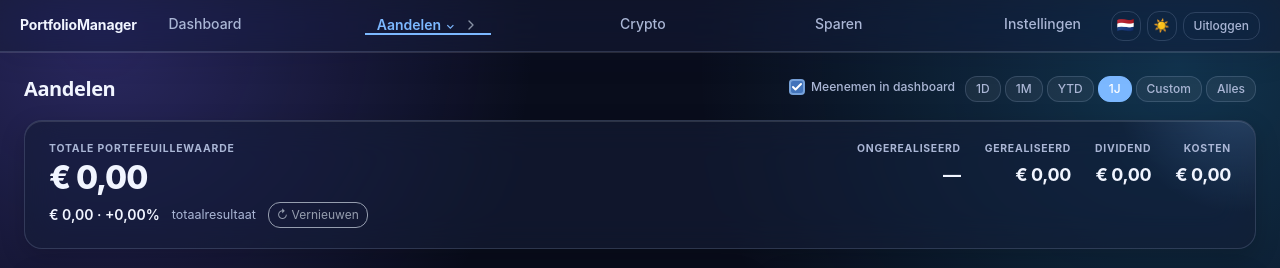
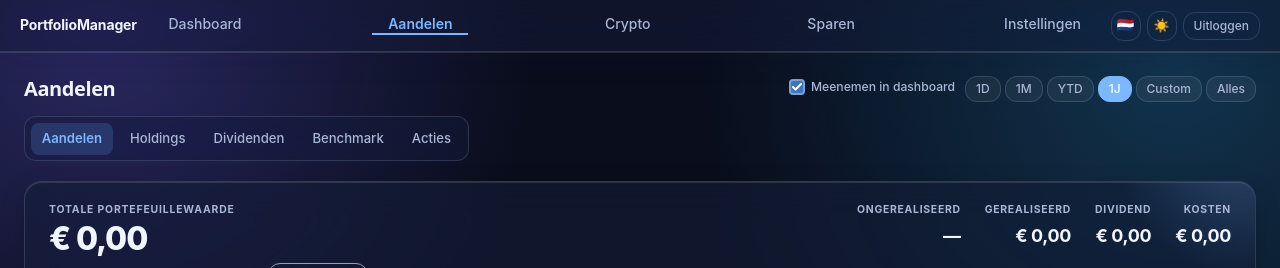
Before and after one commit to Sharpe-nl/PortfolioManager, a FastAPI app: page /stocks in a window 1280 px wide. Shown: the top 268 px of the page. Run offline with FastAPI, Linux system fonts and the light colour scheme; the visitor is signed in with stand-in values (Sample User, id 1); data comes from the database, SQL or seed files in the repository; data that the repository does not hold is empty; parts of the project's set-up code (start-up, migrations or seed data) failed here and were passed over.

Commit message:
refactor: move stock navigation to dashboard

```diff
--- a/app/static/style.css
+++ b/app/static/style.css
@@ -1560,6 +1560,34 @@ option {
   font-weight: 600;
 }
 
+/* ── Stock dashboard navigation ────────────────────────────────────────── */
+.stock-section-nav {
+  display: flex;
+  flex-wrap: wrap;
+  gap: .35rem;
+  width: fit-content;
+  max-width: 100%;
+  margin: -.25rem 0 1.25rem;
+  padding: .35rem;
+  border: 1px solid var(--border);
+  border-radius: var(--radius-sm);
+  background: color-mix(in srgb, var(--surface) 76%, transparent);
+  -webkit-backdrop-filter: blur(16px) saturate(140%);
+  backdrop-filter: blur(16px) saturate(140%);
+}
+
+.stock-section-nav a {
+  padding: .34rem .7rem;
+  border-radius: .5rem;
+  color: var(--text-muted) !important;
+  font-size: .82rem;
+  font-weight: 500;
+  text-decoration: none !important;
+}
+
+.stock-section-nav a:hover { background: var(--surface-2); color: var(--text) !important; }
+.stock-section-nav a.active { background: var(--primary-bg); color: var(--primary) !important; font-weight: 600; }
+
 /* ── Type badges (actions table) ─────────────────────────────────────────── */
 .type-badge {
   display: inline-block;
--- a/app/templates/base.html
+++ b/app/templates/base.html
@@ -26,16 +26,7 @@
     </a>
     <nav class="topnav-links" aria-label="{{ t(request, 'nav.aria') }}">
       <a href="/" class="{% if request.url.path == '/' %}active{% endif %}">{{ t(request, 'nav.dashboard') }}</a>
-      <details class="topnav-dropdown {% if stocks_active %}active{% endif %}">
-        <summary><a href="/stocks" onclick="event.stopPropagation()">{{ t(request, 'nav.stocks') }}</a> <span aria-hidden="true">⌄</span></summary>
-        <div class="topnav-dropdown-menu">
-          <a href="/stocks" class="{% if request.url.path.startswith('/stocks') %}active{% endif %}">{{ t(request, 'nav.stocks') }}</a>
-          <a href="/holdings" class="{% if request.url.path.startswith('/holdings') or request.url.path.startswith('/instrument') %}active{% endif %}">{{ t(request, 'nav.holdings') }}</a>
-          <a href="/dividends" class="{% if request.url.path.startswith('/dividends') %}active{% endif %}">{{ t(request, 'nav.dividends') }}</a>
-          <a href="/benchmark" class="{% if request.url.path.startswith('/benchmark') %}active{% endif %}">{{ t(request, 'nav.benchmark') }}</a>
-          <a href="/actions" class="{% if request.url.path.startswith('/actions') %}active{% endif %}">{{ t(request, 'nav.actions') }}</a>
-        </div>
-      </details>
+      <a href="/stocks" class="{% if stocks_active %}active{% endif %}">{{ t(request, 'nav.stocks') }}</a>
       <a href="/crypto" class="{% if request.url.path.startswith('/crypto') %}active{% endif %}">{{ t(request, 'nav.crypto') }}</a>
       <a href="/savings" class="{% if request.url.path.startswith('/savings') %}active{% endif %}">{{ t(request, 'nav.savings') }}</a>
       <a href="/settings" class="{% if request.url.path.startswith('/settings') or request.url.path.startswith('/accounts') or request.url.path.startswith('/import') %}active{% endif %}">{{ t(request, 'nav.settings') }}</a>
@@ -71,16 +62,7 @@
 <!-- ── Mobile nav drawer ───────────────────────────────────────────────────── -->
 <div class="mobile-nav-drawer" id="mobileNavDrawer">
   <a href="/" class="{% if request.url.path == '/' %}active{% endif %}">🏠 {{ t(request, 'nav.dashboard') }}</a>
-  <details class="mobile-nav-group {% if stocks_active %}active{% endif %}" {% if stocks_active %}open{% endif %}>
-    <summary>📊 <a href="/stocks" onclick="event.stopPropagation()">{{ t(request, 'nav.stocks') }}</a><span class="mobile-nav-chevron" aria-hidden="true">⌄</span></summary>
-    <div class="mobile-nav-submenu">
-      <a href="/stocks" class="{% if request.url.path.startswith('/stocks') %}active{% endif %}">{{ t(request, 'nav.stocks') }}</a>
-      <a href="/holdings" class="{% if request.url.path.startswith('/holdings') or request.url.path.startswith('/instrument') %}active{% endif %}">{{ t(request, 'nav.holdings') }}</a>
-      <a href="/dividends" class="{% if request.url.path.startswith('/dividends') %}active{% endif %}">{{ t(request, 'nav.dividends') }}</a>
-      <a href="/benchmark" class="{% if request.url.path.startswith('/benchmark') %}active{% endif %}">{{ t(request, 'nav.benchmark') }}</a>
-      <a href="/actions" class="{% if request.url.path.startswith('/actions') %}active{% endif %}">{{ t(request, 'nav.actions') }}</a>
-    </div>
-  </details>
+  <a href="/stocks" class="{% if stocks_active %}active{% endif %}">📊 {{ t(request, 'nav.stocks') }}</a>
   <a href="/crypto" class="{% if request.url.path.startswith('/crypto') %}active{% endif %}">₿ {{ t(request, 'nav.crypto') }}</a>
   <a href="/savings" class="{% if request.url.path.startswith('/savings') %}active{% endif %}">💰 {{ t(request, 'nav.savings') }}</a>
   <a href="/settings" class="{% if request.url.path.startswith('/settings') or request.url.path.startswith('/accounts') or request.url.path.startswith('/import') %}active{% endif %}">⚙ {{ t(request, 'nav.settings') }}</a>
--- a/app/templates/dashboard.html
+++ b/app/templates/dashboard.html
@@ -17,6 +17,14 @@
     <button onclick="setRange(this,'ALL')" data-range="ALL">{{ t(request, 'range.all') }}</button>
   </span>
 </div>
+
+<nav class="stock-section-nav" aria-label="{{ t(request, 'nav.stocks') }}">
+  <a href="/stocks" class="active">{{ t(request, 'nav.stocks') }}</a>
+  <a href="/holdings">{{ t(request, 'nav.holdings') }}</a>
+  <a href="/dividends">{{ t(request, 'nav.dividends') }}</a>
+  <a href="/benchmark">{{ t(request, 'nav.benchmark') }}</a>
+  <a href="/actions">{{ t(request, 'nav.actions') }}</a>
+</nav>
 
 <dialog id="customRangeDialog">
   <article style="margin:0;">
```
